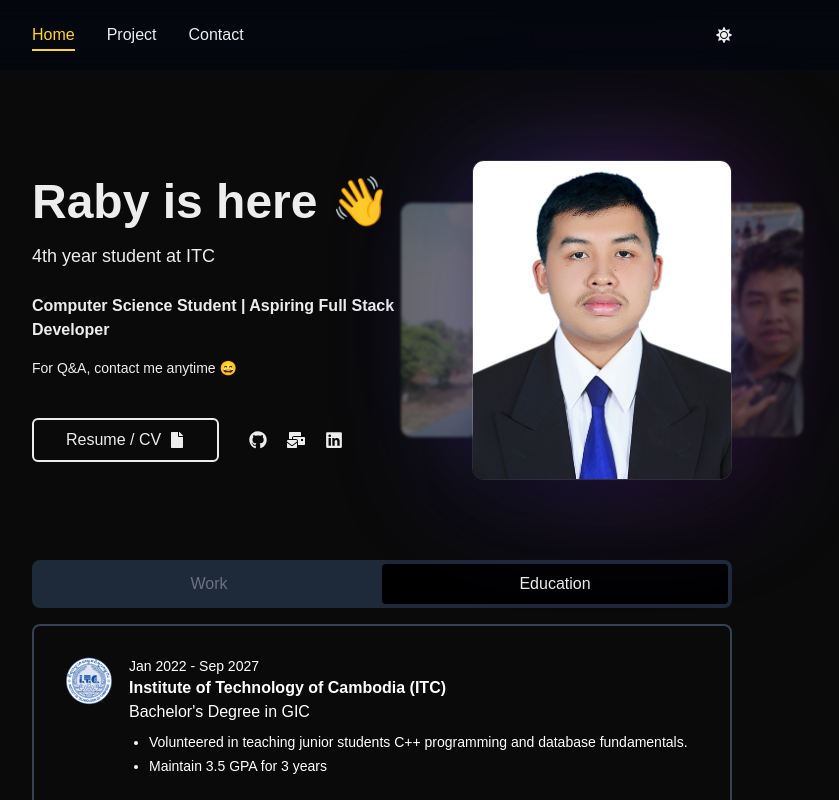
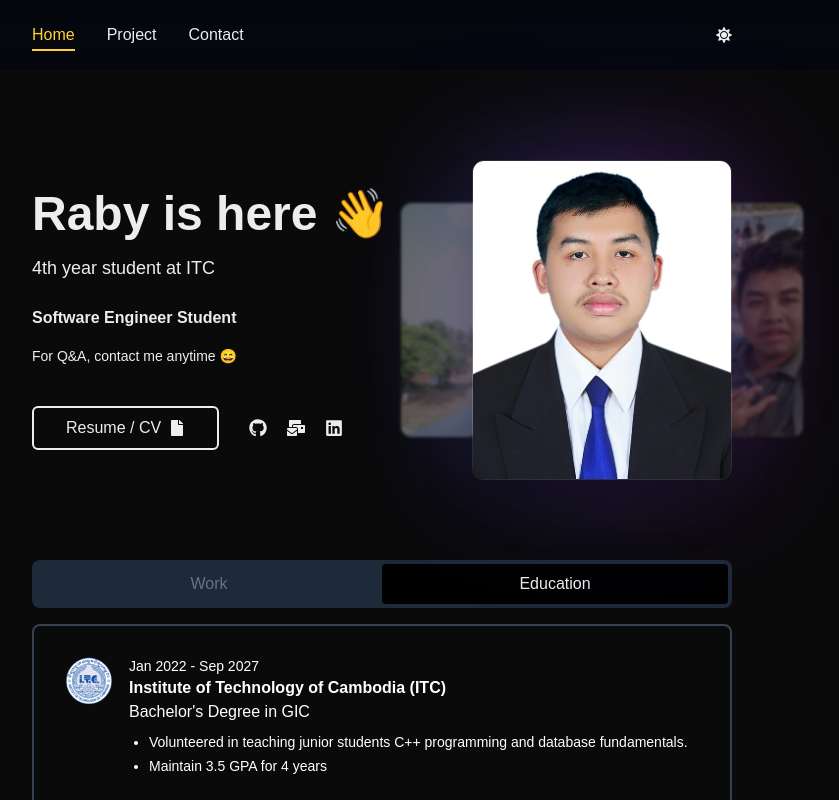
Before and after one commit to Raby001/PersonalPortfolio, a Next.js app: page / in a window 1280 px wide. Shown: the top 800 px of the page, without its empty margins (258-1097 px from the left). Built offline with nearby package versions, Linux system fonts and the light colour scheme; a web font is replaced by a local one.

Commit message:
Add new CV

```diff
--- a/components/sections/Education.tsx
+++ b/components/sections/Education.tsx
@@ -14,7 +14,7 @@ export default function Education() {
         degree="Bachelor's Degree in GIC"
         details={[
           "Volunteered in teaching junior students C++ programming and database fundamentals.",
-          "Maintain 3.5 GPA for 3 years",
+          "Maintain 3.5 GPA for 4 years",
         ]}
       >
       </EducationItem>
--- a/components/sections/Hero.tsx
+++ b/components/sections/Hero.tsx
@@ -19,7 +19,7 @@ export default function Hero() {
         </p>
 
         <p className="mt-6 font-semibold">
-          Computer Science Student | Aspiring Full Stack Developer
+          Software Engineer Student
         </p>
 
         <p className="mt-4 text-sm">
@@ -30,7 +30,7 @@ export default function Hero() {
 
           {/* Resume */}
           <a
-            href="/HAN-Raby-Resume.pdf"
+            href="/HanRaby_CV.pdf"
             download
             className="hover:scale-110 hover:text-indigo-500 dark:hover:text-amber-300 transition"
           >
```
Also changed, not shown: 2 other files (tests, documents, lock files or other folders).
